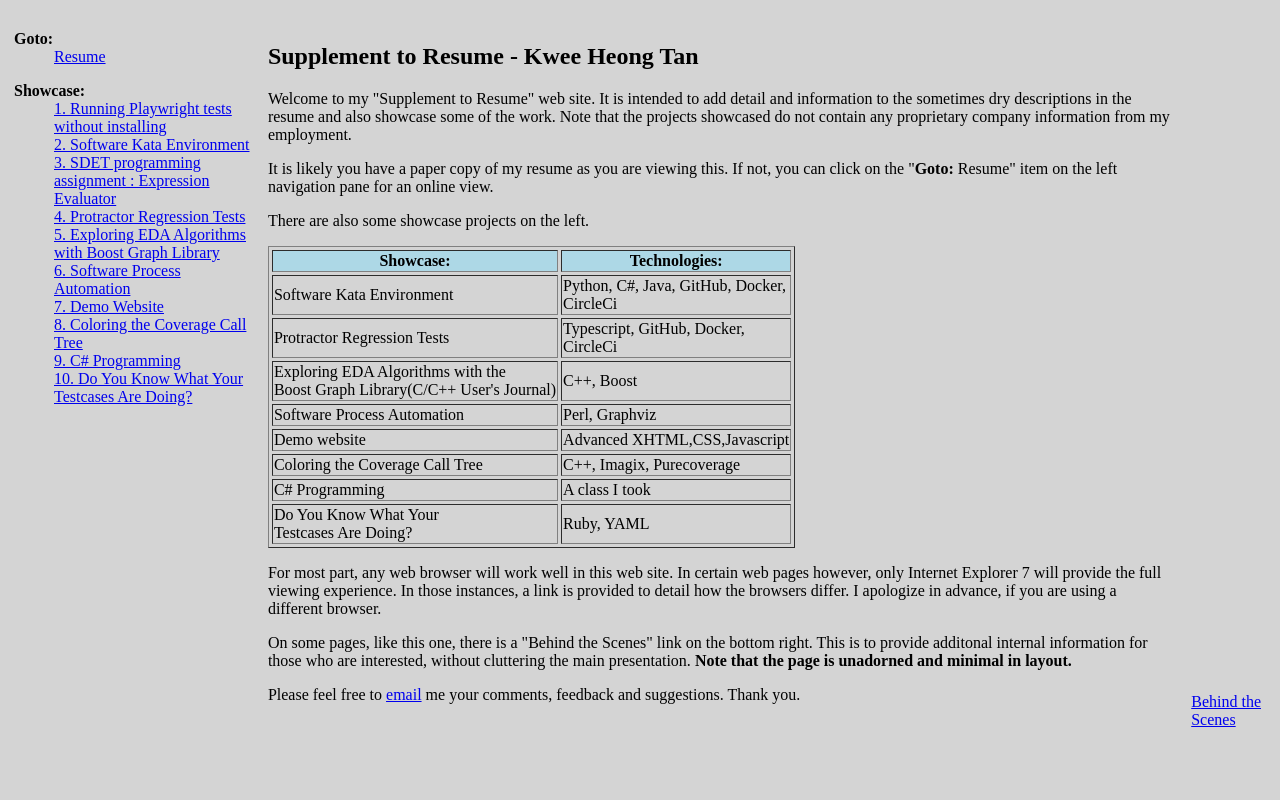
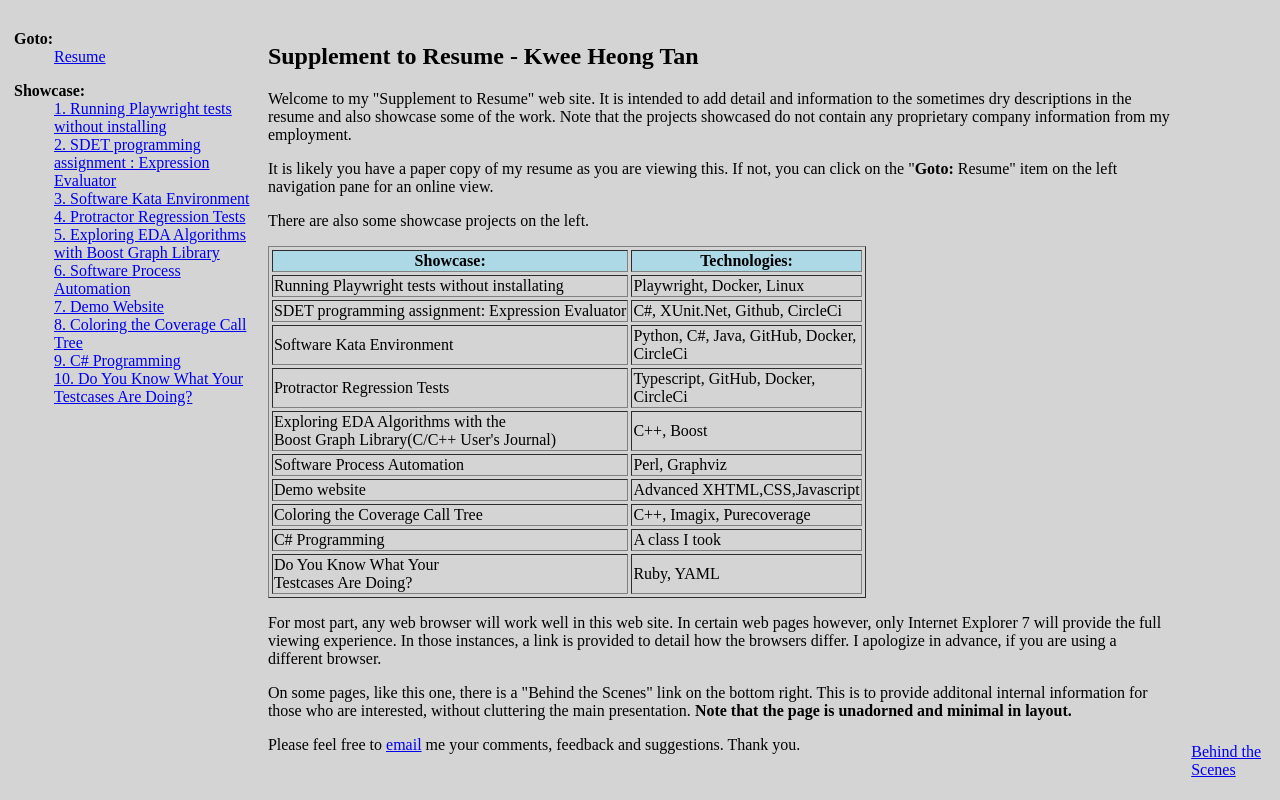
Before and after one commit to khtan/khtan.github.io, a plain HTML site: page index.htm in a window 1280 px wide. Drawn offline with nearby package versions, Linux system fonts and the light colour scheme; files that its build step writes are made by us from their sources.

Commit message:
added showcase items to table

```diff
--- a/index.htm
+++ b/index.htm
@@ -23,8 +23,8 @@
                   </dl>
                   <dl><strong>Showcase:</strong>
                      <dd><a href="http://github.com/khtan/UsingGlobalPlaywrightContainer">1. Running Playwright tests without installing</a></dd>
-                     <dd><a href="http://github.com/khtan/FoundationsOfPythonProgramming1">2. Software Kata Environment</a></dd>
-                     <dd><a href="http://github.com/khtan/ExpressionEvaluator">3. SDET programming assignment : Expression Evaluator</a></dd>
+                     <dd><a href="http://github.com/khtan/ExpressionEvaluator">2. SDET programming assignment : Expression Evaluator</a></dd>
+                     <dd><a href="http://github.com/khtan/FoundationsOfPythonProgramming1">3. Software Kata Environment</a></dd>
                      <dd><a href="ProtractorRegression/index.htm">4. Protractor Regression Tests</a></dd>
                      <dd><a href="http://www.drdobbs.com/architecture-and-design/184401676">5. Exploring EDA Algorithms with Boost Graph Library</a></dd>
                      <dd><a href="processGraph/index.htm">6. Software Process Automation</a></dd>
@@ -52,6 +52,8 @@ for an online view.
 There are also some showcase projects on the left.
 <table border='1' cellspacing='3'>
    <tr bgcolor='lightblue'><th>Showcase:</th><th>Technologies:</th></tr>
+   <tr><td>Running Playwright tests without installating</td><td>Playwright, Docker, Linux</td></tr>
+   <tr><td>SDET programming assignment: Expression Evaluator</td><td>C#, XUnit.Net, Github, CircleCi</td></tr>
    <tr><td>Software Kata Environment</td><td>Python, C#, Java, GitHub, Docker, <br>CircleCi</td></tr>
    <tr><td>Protractor Regression Tests</td><td>Typescript, GitHub, Docker, <br>CircleCi</td></tr>
    <tr><td>Exploring EDA Algorithms with the <br>Boost Graph Library(C/C++ User's Journal)</td><td>C++, Boost</td></tr>
```
